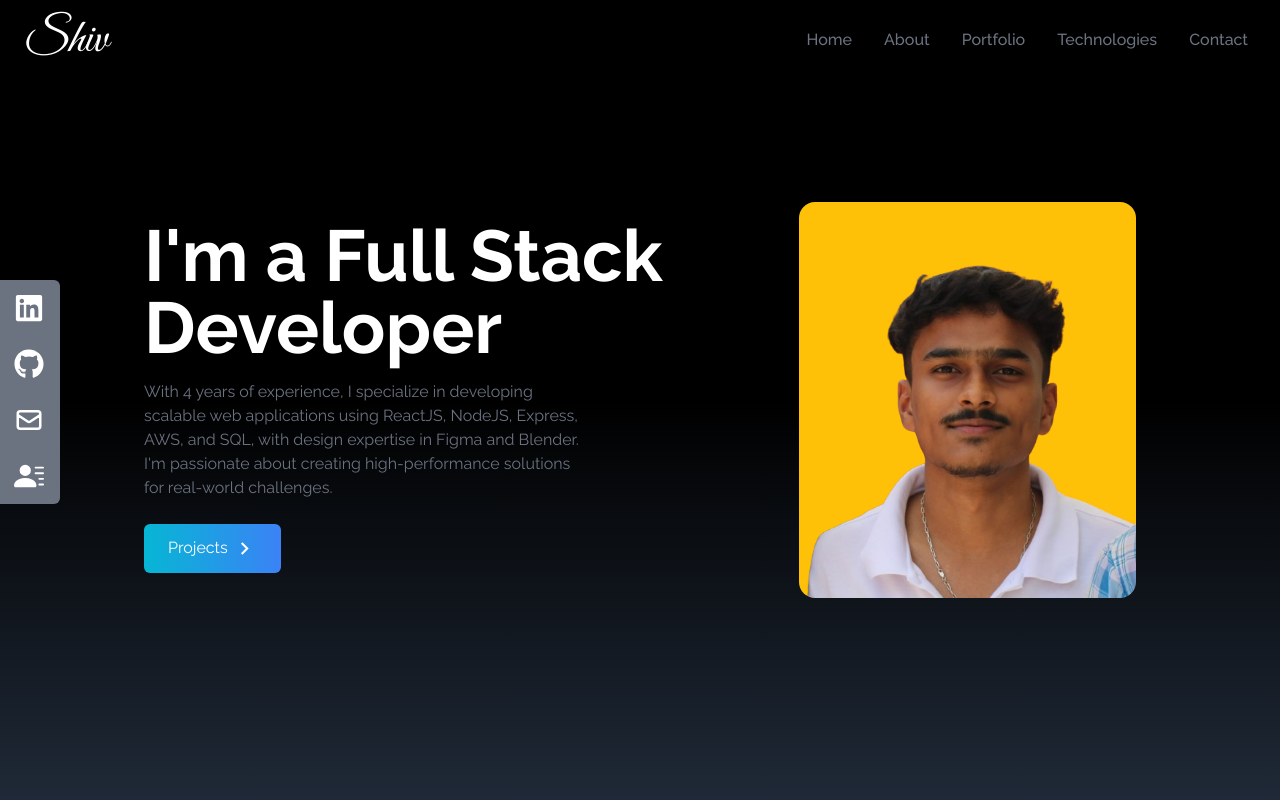
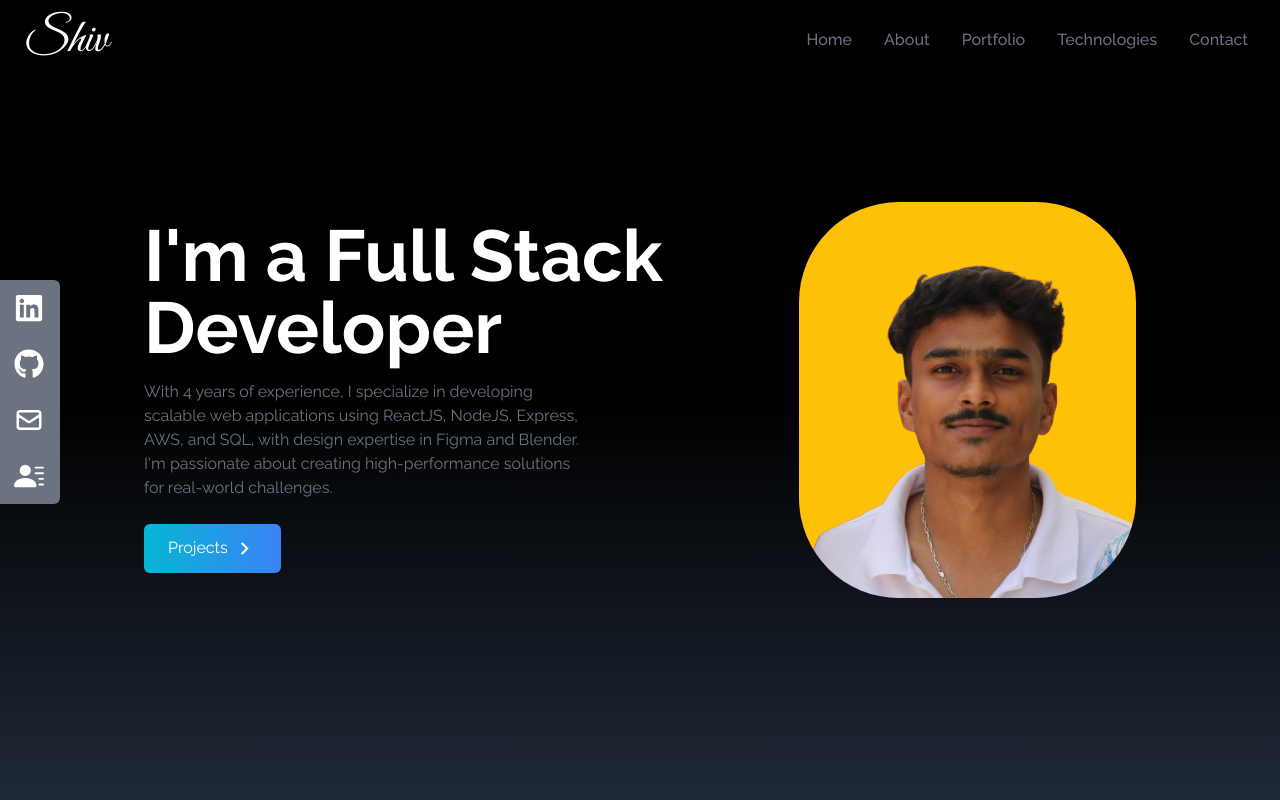
Before and after one commit to shiv12a10/Portfolio, a React (Create React App) app: page / in a window 1280 px wide. Shown: the top 800 px of the page. Built offline with nearby package versions, Linux system fonts and the light colour scheme.

Commit message:
updated photo

```diff
--- a/src/components/Home.jsx
+++ b/src/components/Home.jsx
@@ -36,7 +36,7 @@ const Home = () => {
           <img
             src={HeroImage}
             alt="my profile"
-            className="rounded-2xl mx-auto w-2/3 md:w-full"
+            className="rounded-[100px] mx-auto w-3/4 md:w-full"
           />
         </div>
       </div>
```
